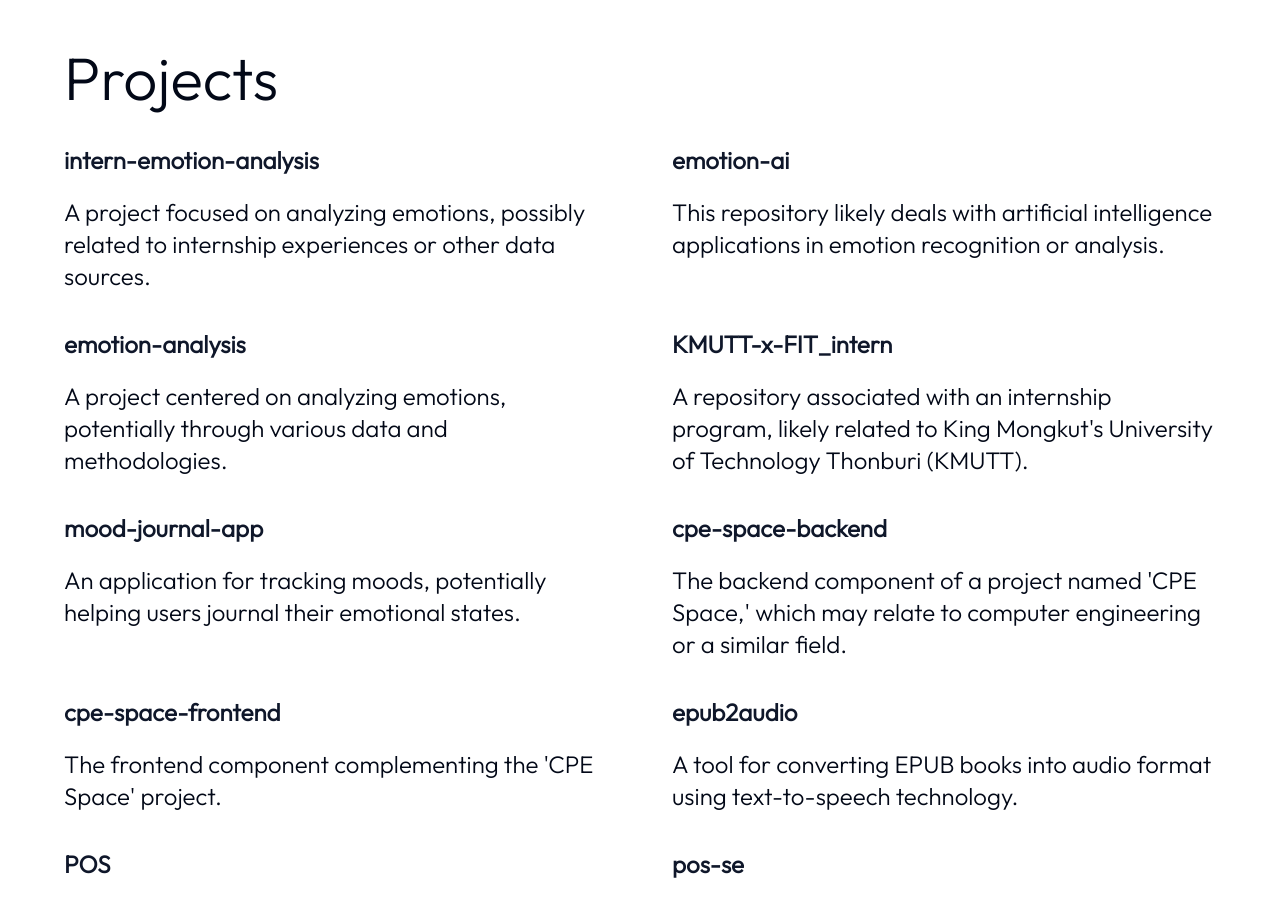
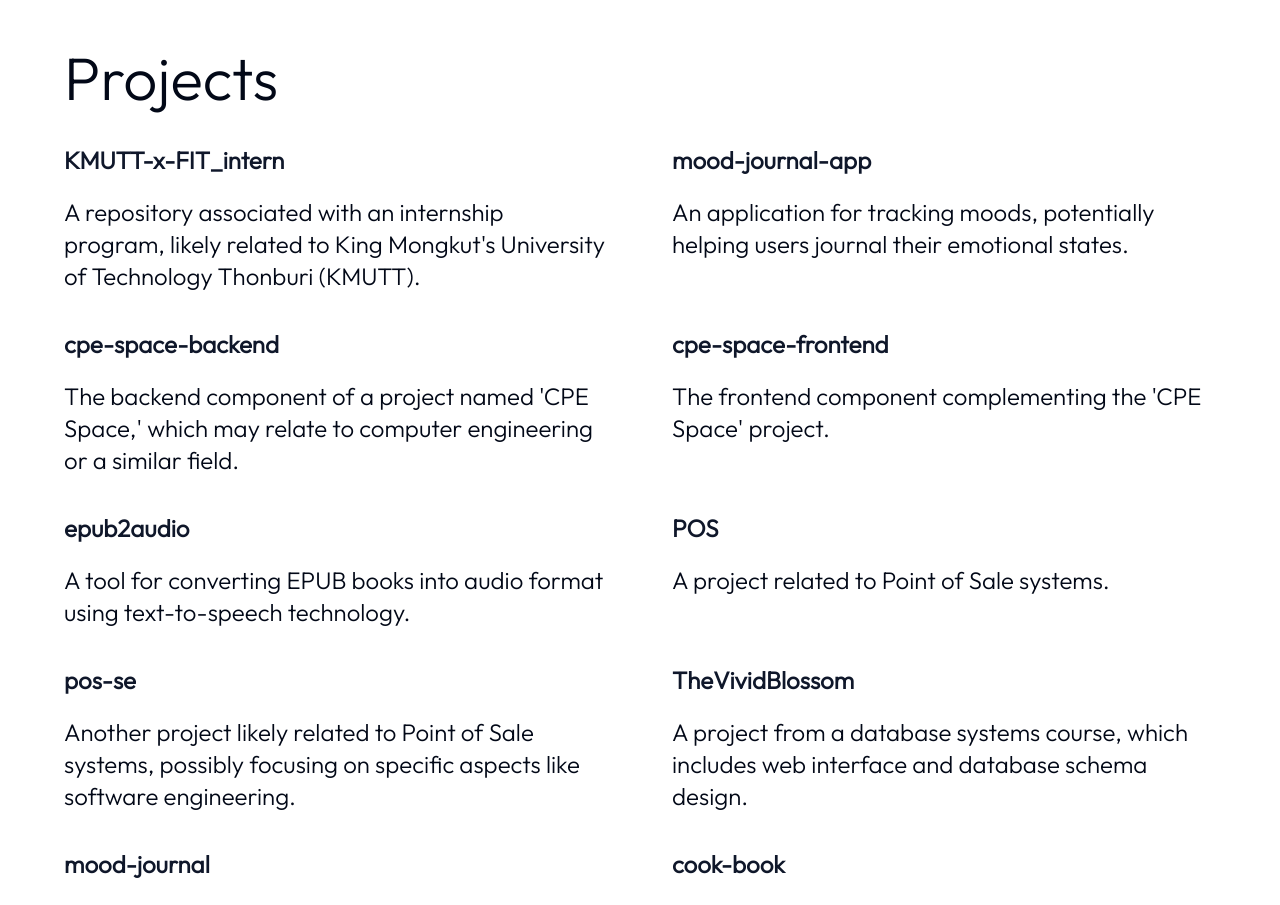
Before and after one commit to BlackBoxBanner/wed-portfolio, a Next.js app: page / in a window 1280 px wide. Shown: the part 2020-2925 px from the top of the page. Built offline with nearby package versions, Linux system fonts and the light colour scheme.

Commit message:
chore: Remove unused projects from project list

```diff
--- a/src/components/pages/project.tsx
+++ b/src/components/pages/project.tsx
@@ -11,24 +11,6 @@
 };
 
 const projects: ProjectType[] = [
-  {
-    title: "intern-emotion-analysis",
-    git: "https://github.com/BlackBoxBanner/intern-emotion-analysis",
-    description:
-      "A project focused on analyzing emotions, possibly related to internship experiences or other data sources.",
-  },
-  {
-    title: "emotion-ai",
-    git: "https://github.com/BlackBoxBanner/emotion-ai",
-    description:
-      "This repository likely deals with artificial intelligence applications in emotion recognition or analysis.",
-  },
-  {
-    title: "emotion-analysis",
-    git: "https://github.com/BlackBoxBanner/emotion-analysis",
-    description:
-      "A project centered on analyzing emotions, potentially through various data and methodologies.",
-  },
   {
     title: "KMUTT-x-FIT_intern",
     git: "https://github.com/BlackBoxBanner/KMUTT-x-FIT_intern",
```
